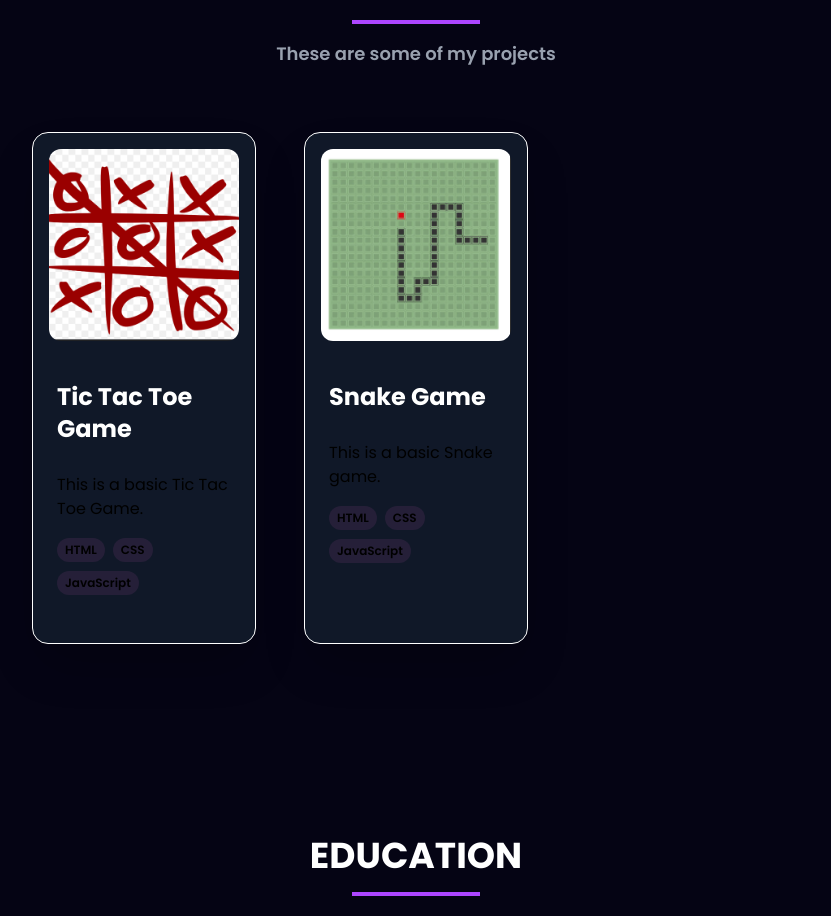
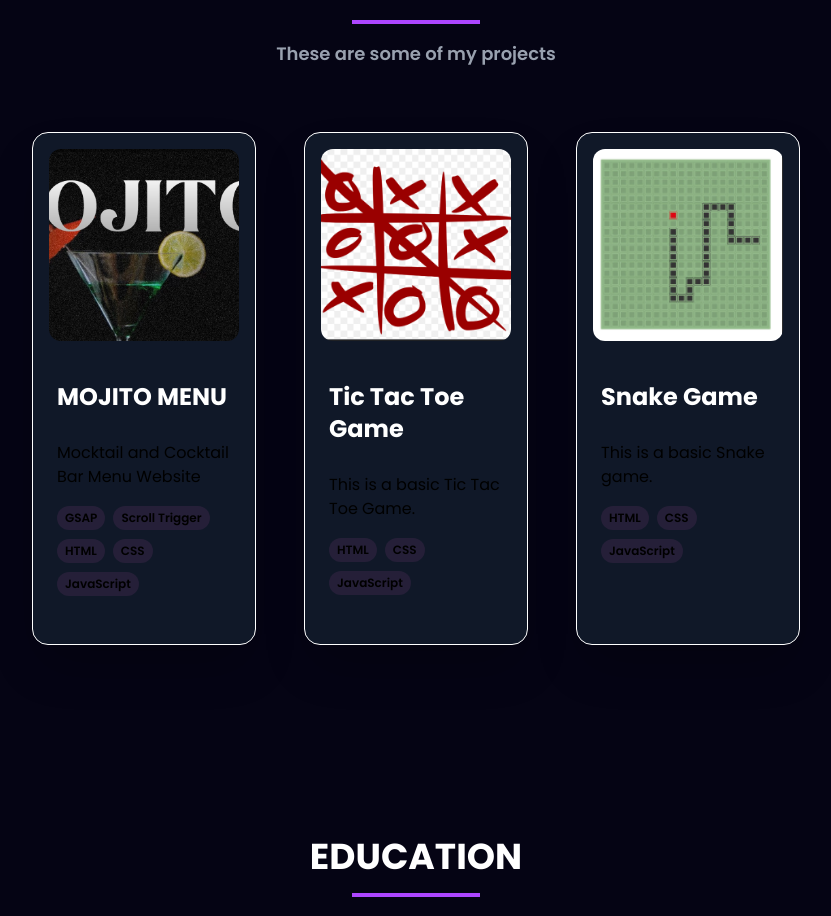
Before and after one commit to DhruvSingh7077/PORTFOLIO, a React (Vite) app: page / in a window 1280 px wide. Shown: the part 3480-4396 px from the top of the page, without its empty margins (224-1055 px from the left). Built offline with nearby package versions, Linux system fonts and the light colour scheme.

Commit message:
added the mohito project

```diff
--- a/src/constants.js
+++ b/src/constants.js
@@ -32,6 +32,7 @@ import netlifyLogo from "./assets/tech_logo/netlify.png";
 import vercelLogo from "./assets/tech_logo/vercel.png";
 import postgreLogo from "./assets/tech_logo/postgre.png";
 import csharpLogo from "./assets/tech_logo/csharp.png";
+import gsaplogo from "./assets/work_logo/gsaplogo.jpg";
 
 // Experience Section Logo's
 // import webverseLogo from "./assets/company_logo/webverse_logo.png";
@@ -207,29 +208,20 @@ export const projects = [
   //   description:
   //     "A powerful and user-friendly React.js application designed to uncover and showcase detailed GitHub profile information. Simply enter a GitHub username, and the app fetches comprehensive data, including profile stats, repositories, followers, and contributions. The intuitive interface ensures a seamless experience, making it a must-visit tool for developers and recruiters.",
   //   image: githubdetLogo,
-  //   tags: ["HTML", "CSS", "JavaScript", "React JS", "API"],
+  //   tags: ["GSAP", "CSS", "JavaScript", "API"],
   //   github:
-  //     "https://github.com/codingmastr/GitHub-Profile-Search-App-Using-React-JS",
+  //     "https://github.com/DhruvSingh7077/GSAP",
   //   webapp: "https://githubprofiledetective.netlify.app/",
   // },
-  // {
-  //   id: 1,
-  //   title: "CS Prep",
-  //   description:
-  //     "A full-stack quiz-based platform designed for GATE/UGC NET students to practice previous year questions and create customized tests. The platform offers comprehensive profile stats and detailed results, helping students track and improve their preparation journey effectively.",
-  //   image: csprepLogo,
-  //   tags: [
-  //     "React JS",
-  //     "Node.js",
-  //     "MongoDB",
-  //     "Express",
-  //     "HTML",
-  //     "CSS",
-  //     "JavaScript",
-  //   ],
-  //   github: "https://github.com/codingmastr/CSPrep",
-  //   webapp: "https://csprep.netlify.app/",
-  // },
+  {
+    id: 1,
+    title: "MOJITO MENU",
+    description: "Mocktail and Cocktail Bar Menu Website",
+    image: gsaplogo,
+    tags: ["GSAP", "Scroll Trigger", "HTML", "CSS", "JavaScript"],
+    github: "https://github.com/DhruvSingh7077/GSAP",
+    webapp: "https://gsap-kw34.vercel.app/",
+  },
   {
     id: 2,
     title: "Tic Tac Toe Game",
```
Also changed, not shown: src/assets/work_logo/gsaplogo.jpg (added), src/assets/work_logo/npm.png (deleted).
